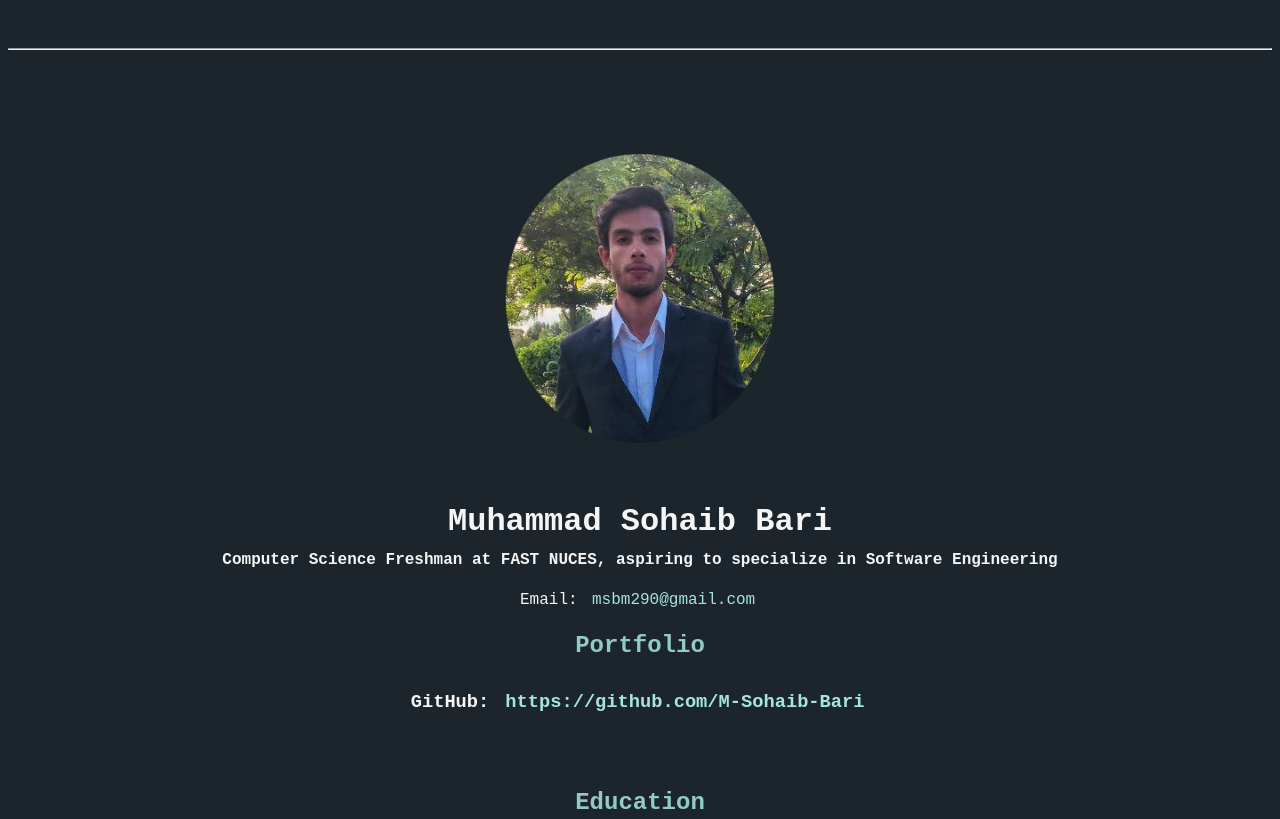
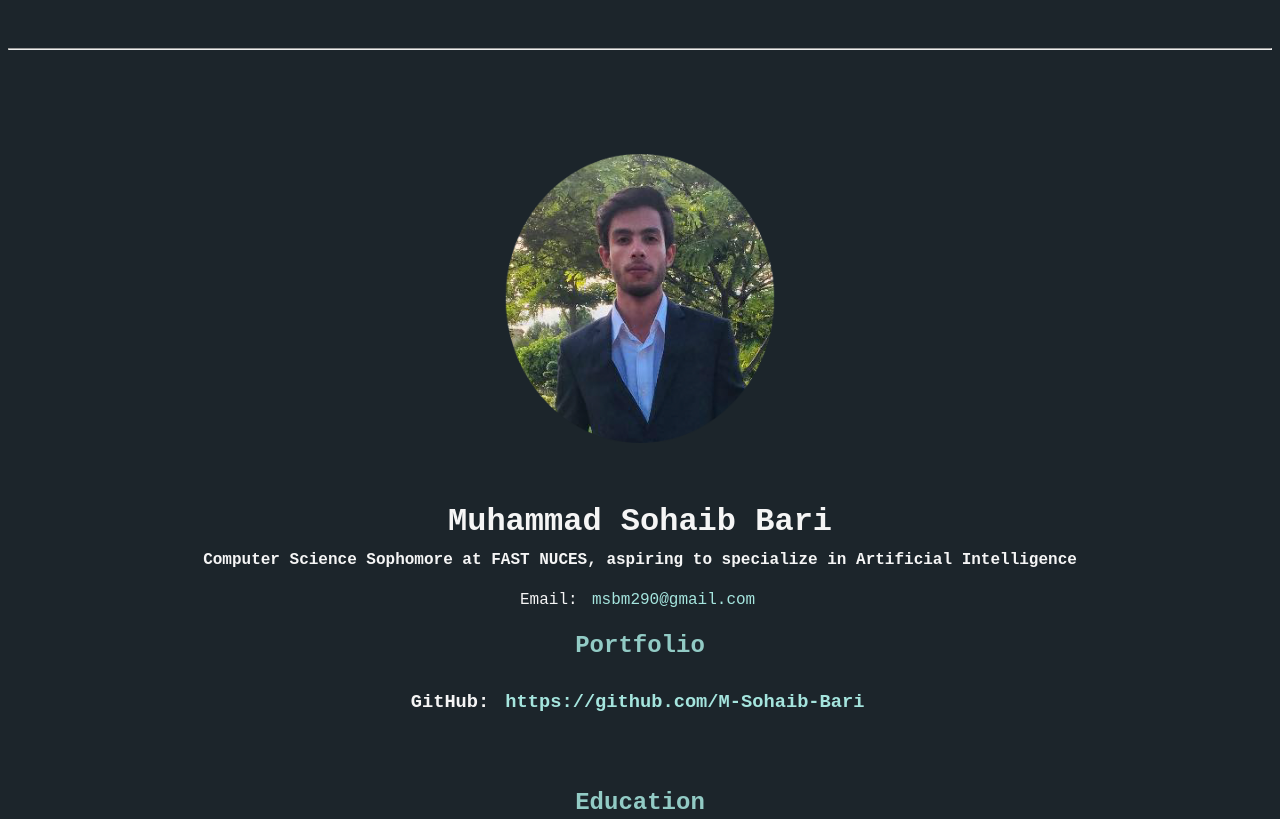
Before and after one commit to m-sohaib-bari/M-Sohaib-Bari.github.io, a plain HTML site: page resume.html in a window 1280 px wide. Shown: the top 819 px of the page. Drawn offline with Linux system fonts and the light colour scheme.

Commit message:
Update resume.html
Changed my specialization interest from SE to AI, and my current year at FAST.

```diff
--- a/resume.html
+++ b/resume.html
@@ -23,7 +23,7 @@
     <img class="headshot" src="resources/headshot.png" alt="Muhammad Sohaib Bari's headshot" width="20%">
 
     <h1>Muhammad Sohaib Bari</h1>
-    <h4>Computer Science Freshman at FAST NUCES, aspiring to specialize in Software Engineering</h4>
+    <h4>Computer Science Sophomore at FAST NUCES, aspiring to specialize in Artificial Intelligence</h4>
 
     <p>Email: <a class="tertiary" href="mailto:msbm290@gmail.com" target="_blank">msbm290@gmail.com</a></p>
     <!-- don't post physical address, personal phone number or other personal information on the web! -->
```
